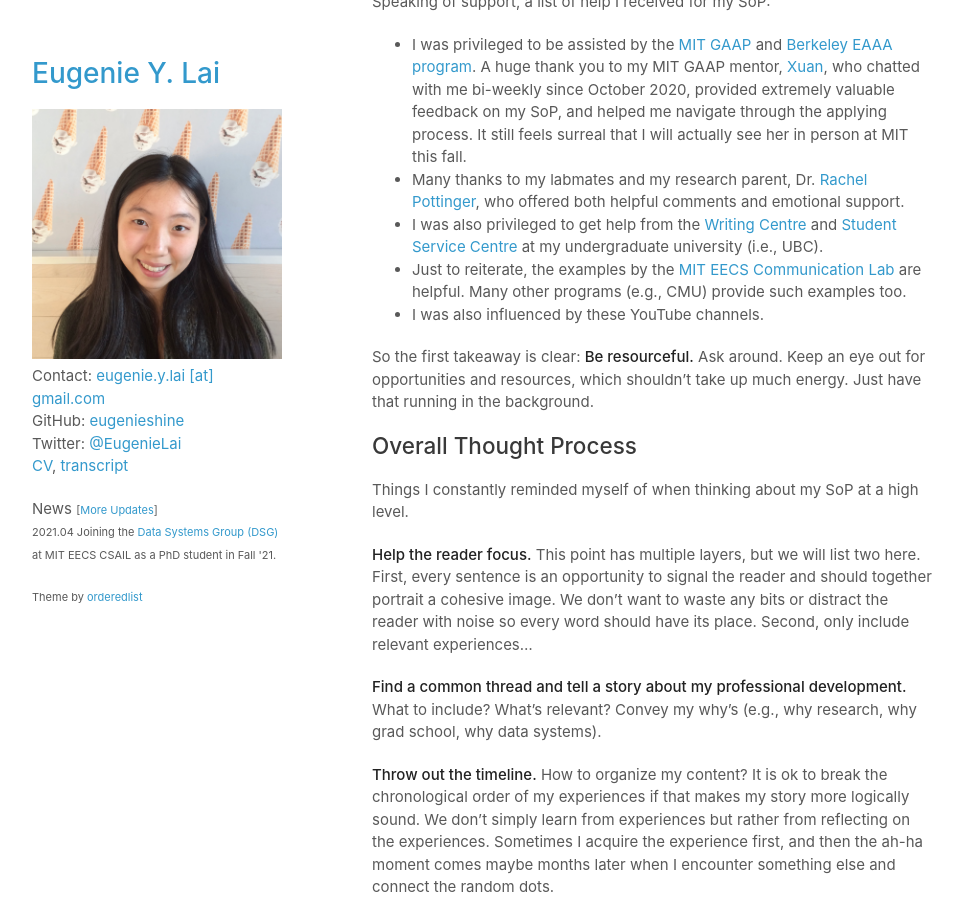
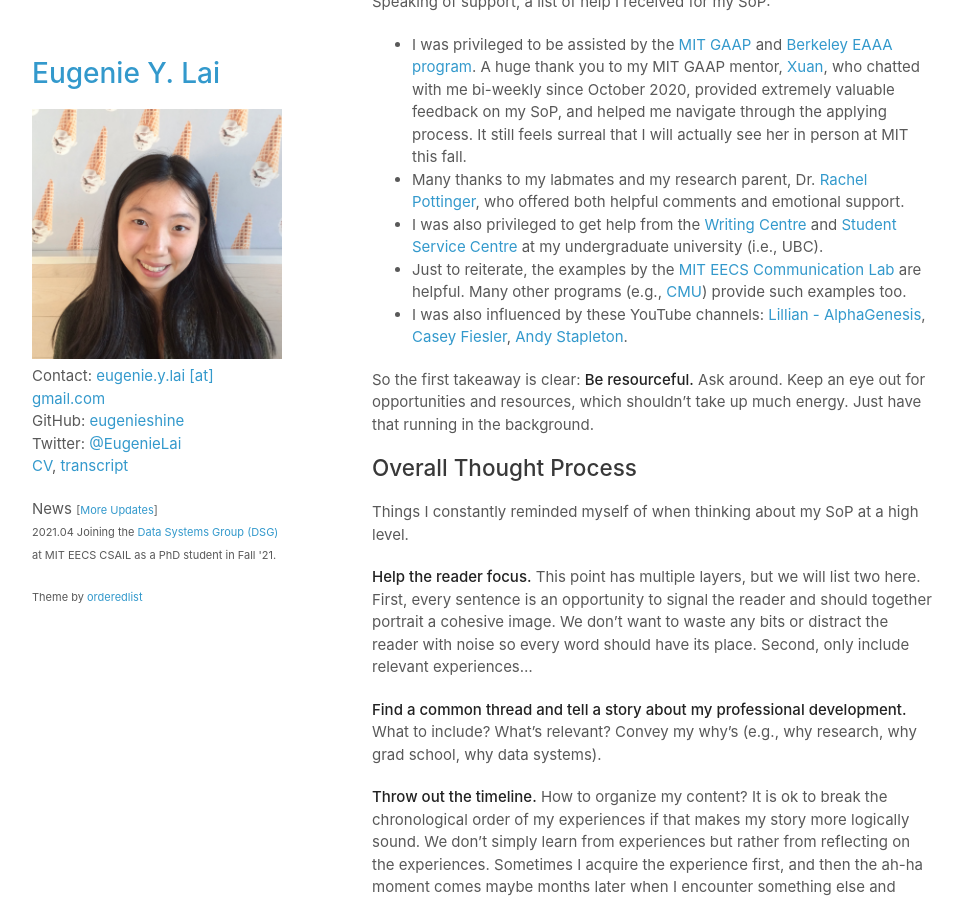
Before and after one commit to eugenielai/eugenielai.github.io, a Jekyll site: the page built from posts/another_annotated_sop.md, in a window 1280 px wide and 900 px high, scrolled down 1223 px. Shown: the whole window, without its empty margins (158-1121 px from the left). Built offline with Jekyll 4.4.1, drawn with Linux system fonts in a browser that asks for light colours; a script that is not in the unit is left out.

```diff
--- a/posts/another_annotated_sop.md
+++ b/posts/another_annotated_sop.md
@@ -34,8 +34,8 @@ Speaking of support, a list of help I received for my SoP:
 * I was privileged to be assisted by the [MIT GAAP](https://www.thrive-eecs.mit.edu/gaap) and [Berkeley EAAA program](https://twitter.com/ermgrant/status/1316111464273502211?s=20). A huge thank you to my MIT GAAP mentor, [Xuan](https://twitter.com/xuanalogue), who chatted with me bi-weekly since October 2020, provided extremely valuable feedback on my SoP, and helped me navigate through the applying process. It still feels surreal that I will actually see her in person at MIT this fall.
 * Many thanks to my labmates and my research parent, Dr. [Rachel Pottinger](https://www.cs.ubc.ca/~rap/), who offered both helpful comments and emotional support.
 * I was also privileged to get help from the [Writing Centre](https://ubcca.mywconline.com/index.php?logout=YES) and [Student Service Centre](https://students.ubc.ca/) at my undergraduate university (i.e., UBC).
-* Just to reiterate, the examples by the [MIT EECS Communication Lab](https://mitcommlab.mit.edu/eecs/commkit/cvresume/) are helpful. Many other programs (e.g., CMU) provide such examples too.
-* I was also influenced by these YouTube channels.
+* Just to reiterate, the examples by the [MIT EECS Communication Lab](https://mitcommlab.mit.edu/eecs/commkit/cvresume/) are helpful. Many other programs (e.g., [CMU](https://www.cmu.edu/student-success/other-resources/handouts/comm-supp-pdfs/grad-app-sop.pdf)) provide such examples too.
+* I was also influenced by these YouTube channels: [Lillian - AlphaGenesis](https://www.youtube.com/channel/UCBfyfPZR0Cc5b-nl5vO4fbw), [Casey Fiesler](https://www.youtube.com/channel/UCBAjxQbVXFxj6pylf7jgZPA), [Andy Stapleton](https://www.youtube.com/channel/UCFqXmQ56-Gp1rIKa-GoAJvQ).
 
 So the first takeaway is clear: **Be resourceful.** Ask around. Keep an eye out for opportunities and resources, which shouldn’t take up much energy. Just have that running in the background.
 
```
